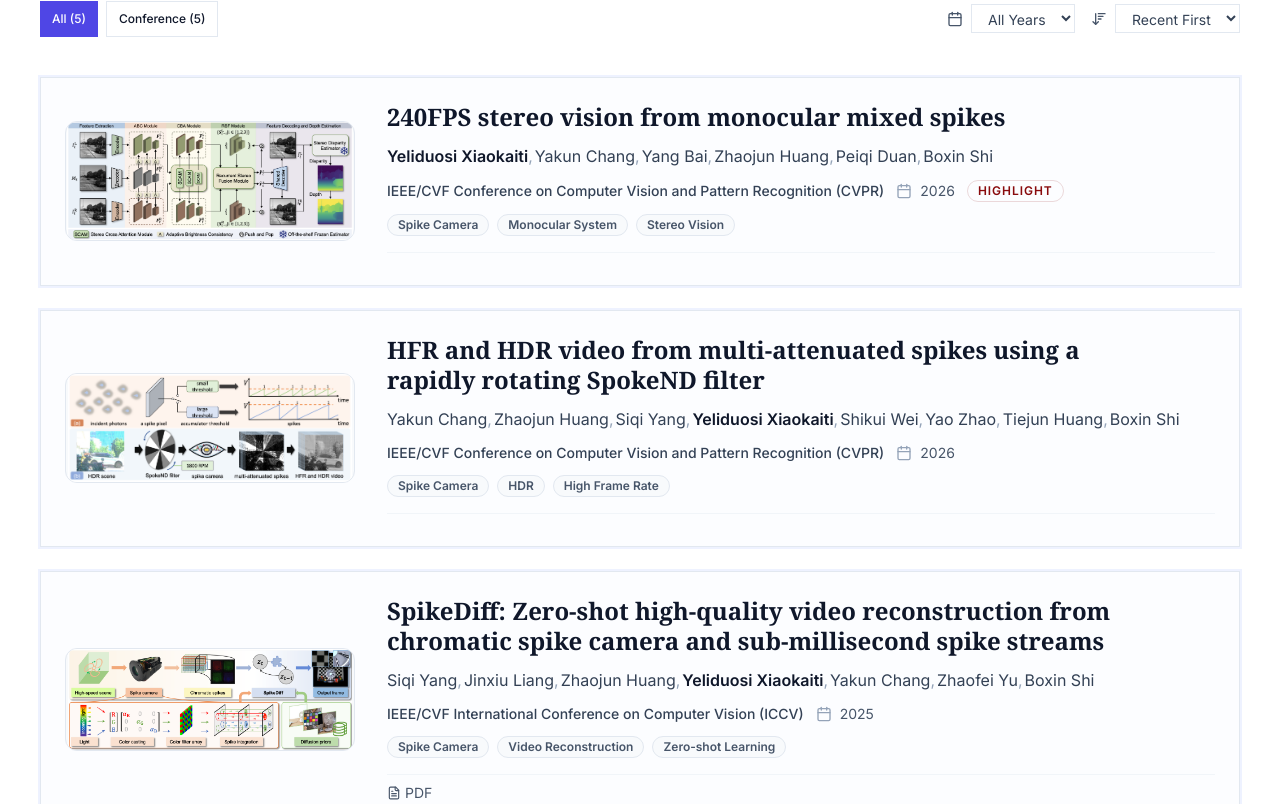
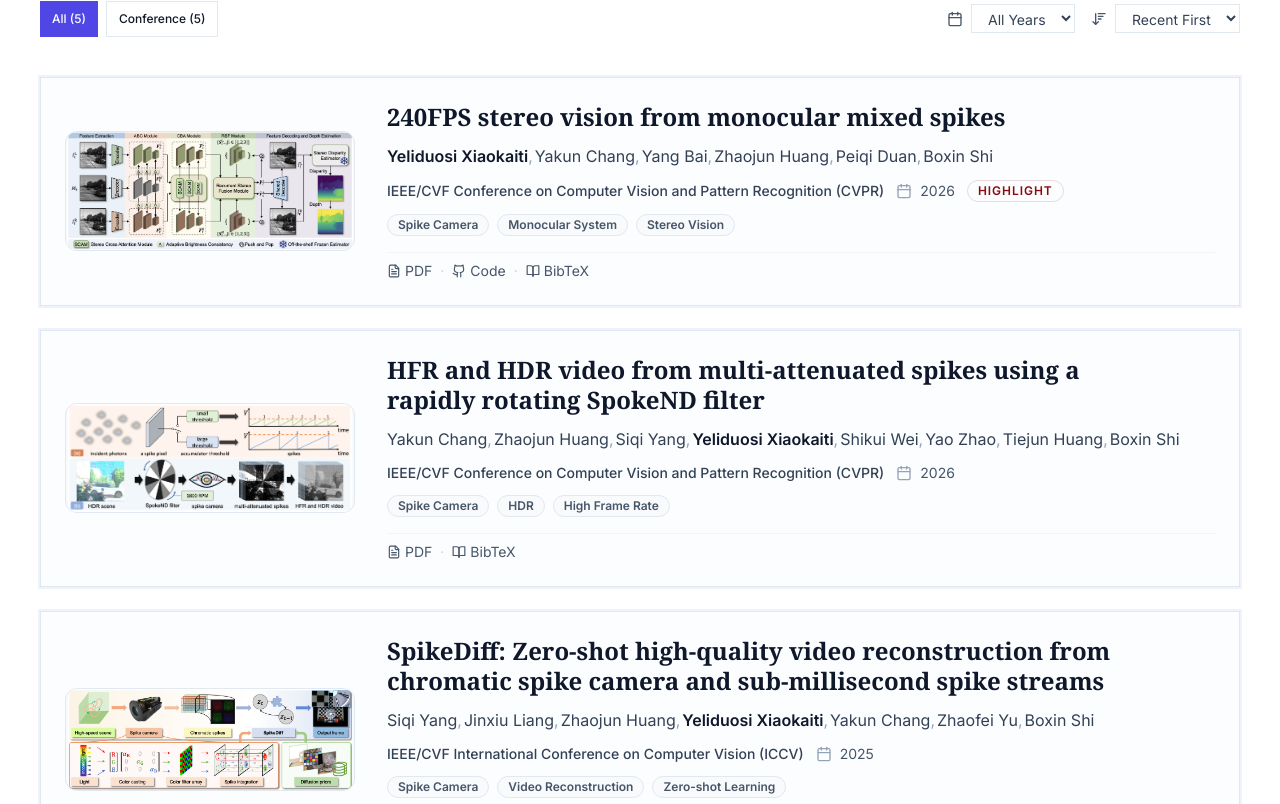
Before and after one commit to yongqiye00/yongqiye00.github.io, a Next.js app: page / in a window 1280 px wide. Shown: the part 736-1540 px from the top of the page. Built offline with nearby package versions, Linux system fonts and the light colour scheme.

Commit message:
Add publication links and BibTeX module

```diff
--- a/src/components/publication-card.tsx
+++ b/src/components/publication-card.tsx
@@ -3,7 +3,7 @@
 import type { Publication } from "@/types";
 import { Card } from "@/components/ui/card";
 import { Badge } from "@/components/ui/badge";
-import { ExternalLink, FileText, Github, Calendar, FileImage } from "lucide-react";
+import { ExternalLink, FileText, Github, Calendar, FileImage, BookOpen, Copy, Check } from "lucide-react";
 import { motion } from "framer-motion";
 import { scrollAnimationProps, hoverLift } from "@/lib/animations";
 import Image from "next/image";
@@ -17,6 +17,8 @@ interface PublicationCardProps {
 
 const PublicationCard = ({ publication, featured = false, index = 0 }: PublicationCardProps & { index?: number }) => {
   const [aspectRatio, setAspectRatio] = useState<number | undefined>();
+  const [showBibtex, setShowBibtex] = useState(false);
+  const [copiedBibtex, setCopiedBibtex] = useState(false);
 
   const formatDate = (year: number) => {
     return year.toString();
@@ -40,6 +42,7 @@ const PublicationCard = ({ publication, featured = false, index = 0 }: Publicati
 
   const hasThumbnail = publication.image && publication.image.length > 0;
   const thumbnailTarget = publication.pdf_url || publication.project_url;
+  const hasBibtex = Boolean(publication.bibtex?.trim());
   const presentationLabel =
     publication.presentation_type === "oral"
       ? "Oral"
@@ -48,6 +51,14 @@ const PublicationCard = ({ publication, featured = false, index = 0 }: Publicati
         : null;
   const presentationClassName =
     "border-[rgb(137,11,13)]/15 bg-[rgb(137,11,13)]/8 text-[rgb(137,11,13)]";
+
+  const handleCopyBibtex = async () => {
+    if (!publication.bibtex) return;
+
+    await navigator.clipboard.writeText(publication.bibtex);
+    setCopiedBibtex(true);
+    window.setTimeout(() => setCopiedBibtex(false), 1800);
+  };
 
   return (
     <motion.div
@@ -200,7 +211,9 @@ const PublicationCard = ({ publication, featured = false, index = 0 }: Publicati
               )}
               {publication.project_url && (
                 <>
-                  <span className="text-slate-300 mx-1">·</span>
+                  {(publication.pdf_url || publication.code_url) && (
+                    <span className="text-slate-300 mx-1">·</span>
+                  )}
                   <a
                     href={publication.project_url}
                     target="_blank"
@@ -212,9 +225,47 @@ const PublicationCard = ({ publication, featured = false, index = 0 }: Publicati
                   </a>
                 </>
               )}
+              {hasBibtex && (
+                <>
+                  {(publication.pdf_url || publication.code_url || publication.project_url) && (
+                    <span className="text-slate-300 mx-1">·</span>
+                  )}
+                  <button
+                    type="button"
+                    onClick={() => setShowBibtex((current) => !current)}
+                    aria-expanded={showBibtex}
+                    className="flex items-center hover:text-indigo-500 transition-colors"
+                  >
+                    <BookOpen className="h-3.5 w-3.5 mr-1" />
+                    BibTeX
+                  </button>
+                </>
+              )}
             </div>
           </div>
         </div>
+        {hasBibtex && showBibtex && (
+          <div className="mt-3 min-w-0 max-w-full overflow-hidden rounded-md border border-slate-200 bg-slate-50 md:ml-[322px]">
+            <div className="flex items-center justify-between gap-3 border-b border-slate-200 px-3 py-2">
+              <span className="text-xs font-medium text-slate-700">BibTeX</span>
+              <button
+                type="button"
+                onClick={handleCopyBibtex}
+                className="inline-flex items-center gap-1 text-xs text-slate-600 hover:text-indigo-500 transition-colors"
+              >
+                {copiedBibtex ? (
+                  <Check className="h-3.5 w-3.5" />
+                ) : (
+                  <Copy className="h-3.5 w-3.5" />
+                )}
+                {copiedBibtex ? "Copied" : "Copy"}
+              </button>
+            </div>
+            <pre className="max-w-full overflow-x-auto whitespace-pre-wrap break-words p-3 text-[11px] leading-relaxed text-slate-700">
+              <code>{publication.bibtex}</code>
+            </pre>
+          </div>
+        )}
       </Card>
     </motion.div>
   );
--- a/src/data/publications.ts
+++ b/src/data/publications.ts
@@ -17,9 +17,17 @@ export const publications: Publication[] = [
     type: "conference",
     presentation_type: "highlight",
     doi: "10.1109/CVPR52733.2024.012345",
-    pdf_url: "",
-    code_url: "",
+    pdf_url: "https://openaccess.thecvf.com/content/CVPR2026/papers/Xiaokaiti_240FPS_Stereo_Vision_from_Monocular_Mixed_Spikes_CVPR_2026_paper.pdf",
+    code_url: "https://github.com/yongqiye00/MonoSpikeStereo",
     project_url: "",
+    bibtex: `@InProceedings{Xiaokaiti_2026_CVPR,
+    author    = {Xiaokaiti, Yeliduosi and Chang, Yakun and Bai, Yang and Huang, Zhaojun and Duan, Peiqi and Shi, Boxin},
+    title     = {240FPS Stereo Vision from Monocular Mixed Spikes},
+    booktitle = {Proceedings of the IEEE/CVF Conference on Computer Vision and Pattern Recognition (CVPR)},
+    month     = {June},
+    year      = {2026},
+    pages     = {26688-26697}
+}`,
     image: "/thumbnails/2026/MonoSpikeStereo.png",
     abstract: "Stereo vision is fundamental for enabling machines to perceive and interact with the world. While monocular stereo methods offer hardware compactness, they struggle with generalization due to reliance on data-driven priors. Binocular and multi-view systems improve accuracy but incur higher hardware complexity and data inefficiency. In this paper, we introduce a monocular solution for high-framerate stereo vision via temporal optical modulation. The modulation directs light from two views onto a single sensor in a mixed manner, while periodically attenuating one view at 60 Hz. To capture the temporal variations introduced by this modulation, we employ a high-speed spike camera that records the mixed scene as temporally dense spikes. The high temporal resolution of these spikes enables the construction of a linear system for efficient binocular video decoupling. Consequently, we introduce a two-stage decoding methodology for achieving high-quality stereo vision: An efficient least-squares-based baseline reconstruction followed by a deep learning refinement module. Experimental results demonstrate that our approach achieves 240FPS binocular video reconstruction with superior accuracy compared to monocular systems, while maintaining the hardware compactness and data efficiency. Code is available at https://github.com/yongqiye00/MonoSpikeStereo.",
     tags: ["Spike Camera", "Monocular System", "Stereo Vision", "Video Reconstruction", "Computer Vision"],
@@ -43,9 +51,17 @@ export const publications: Publication[] = [
     year: 2026,
     type: "conference",
     doi: "",
-    pdf_url: "",
+    pdf_url: "https://openaccess.thecvf.com/content/CVPR2026/papers/Chang_HFR_and_HDR_Video_from_Multi-Attenuated_Spikes_Using_a_Rapidly_CVPR_2026_paper.pdf",
     code_url: "",
     project_url: "",
+    bibtex: `@InProceedings{Chang_2026_CVPR,
+    author    = {Chang, Yakun and Huang, Zhaojun and Yang, Siqi and Xiaokaiti, Yeliduosi and Wei, Shikui and Zhao, Yao and Huang, Tiejun and Shi, Boxin},
+    title     = {HFR and HDR Video from Multi-Attenuated Spikes Using a Rapidly Rotating SpokeND Filter},
+    booktitle = {Proceedings of the IEEE/CVF Conference on Computer Vision and Pattern Recognition (CVPR)},
+    month     = {June},
+    year      = {2026},
+    pages     = {19716-19725}
+}`,
     image: "/thumbnails/2026/spokend-filter.png",
     abstract: "Capturing scenes with both high dynamic range (HDR) and high-speed motion is challenging for conventional cameras. Existing alternating-exposure approaches reduce temporal resolution, making them unsuitable for high-speed scenes. Current solutions often fix spatially-varying attenuation or use multiple sensors to preserve temporal resolution. This paper leverages an ultra-high-speed spike camera for spatial and temporal attenuation of incident light, reconstructing high-frame-rate (HFR) and HDR video with a single sensor. A rapidly rotating spoke-pattern neutral density (SpokeND) filter enables each pixel to periodically capture multi-attenuated spikes. Building on these, we propose ReST-Net, with ReGain and ReFine modules: ReGain reconstructs spatially consistent frames by recovering relative gain from spikes, while ReFine removes temporal fluctuations for temporally consistent HDR videos. Experiments on synthetic and real-world data show reconstruction of HDR video at up to 2000 FPS.",
     tags: ["Spike Camera", "HDR", "High Frame Rate", "Video Reconstruction", "Optical Filter"],
@@ -71,6 +87,14 @@ export const publications: Publication[] = [
     pdf_url: "https://openaccess.thecvf.com/content/CVPR2024/papers/Chang_Towards_HDR_and_HFR_Video_from_Rolling-Mixed-Bit_Spikings_CVPR_2024_paper.pdf",
     code_url: "",
     project_url: "",
+    bibtex: `@InProceedings{Chang_2024_CVPR,
+    author    = {Chang, Yakun and Xiaokaiti, Yeliduosi and Liu, Yujia and Fan, Bin and Huang, Zhaojun and Huang, Tiejun and Shi, Boxin},
+    title     = {Towards HDR and HFR Video from Rolling-Mixed-Bit Spikings},
+    booktitle = {Proceedings of the IEEE/CVF Conference on Computer Vision and Pattern Recognition (CVPR)},
+    month     = {June},
+    year      = {2024},
+    pages     = {25117-25127}
+}`,
     image: "/thumbnails/2024/multi-bit_teaser.png",
     abstract: "The spiking cameras offer the benefits of high dynamic range (HDR), high temporal resolution, and low data redundancy. However, reconstructing HDR videos in high-speed conditions using single-bit spikings presents challenges due to the limited bit depth. Increasing the bit depth of the spikings is advantageous for boosting HDR performance, but the readout efficiency will be decreased, which is unfavorable for achieving a high frame rate (HFR) video. To address these challenges, we propose a readout mechanism to obtain rolling-mixed-bit (RMB) spikings, which involves interleaving multi-bit spikings within the single-bit spikings in a rolling manner, thereby combining the characteristics of high bit depth and efficient readout. Furthermore, we introduce RMB-Net for reconstructing HDR and HFR videos. RMBNet comprises a cross-bit attention block for fusing mixed-bit spikings and a cross-time attention block for achieving temporal fusion. Extensive experiments conducted on synthetic and real-synthetic data demonstrate the superiority of our method. For instance, pure 3-bit spikings result in 3 times of data volume, whereas our method achieves comparable performance with less than 2% increase in data volume.",
     tags: ["Spike Camera", "HDR", "High Frame Rate", "Video Reconstruction", "Computer Vision"],
@@ -96,6 +120,14 @@ export const publications: Publication[] = [
     pdf_url: "https://openaccess.thecvf.com/content/ICCV2025/papers/Yang_SpikeDiff_Zero-shot_High-Quality_Video_Reconstruction_from_Chromatic_Spike_Camera_and_ICCV_2025_paper.pdf",
     code_url: "",
     project_url: "",
+    bibtex: `@InProceedings{Yang_2025_ICCV,
+    author    = {Yang, Siqi and Liang, Jinxiu and Huang, Zhaojun and Xiaokaiti, Yeliduosi and Chang, Yakun and Yu, Zhaofei and Shi, Boxin},
+    title     = {SpikeDiff: Zero-shot High-Quality Video Reconstruction from Chromatic Spike Camera and Sub-millisecond Spike Streams},
+    booktitle = {Proceedings of the IEEE/CVF International Conference on Computer Vision (ICCV)},
+    month     = {October},
+    year      = {2025},
+    pages     = {7905-7914}
+}`,
     image: "/thumbnails/2025/spike_diff_teaser.png",
     abstract: "This paper presents SpikeDiff, a novel approach for zero-shot high-quality video reconstruction from chromatic spike camera and sub-millisecond spike streams. The method leverages advanced neural network techniques to reconstruct high-quality video sequences from sparse spike camera data, enabling unprecedented temporal resolution and color fidelity.",
     tags: ["Spike Camera", "Video Reconstruction", "Zero-shot Learning", "Neural Networks", "Computer Vision"],
@@ -120,6 +152,14 @@ export const publications: Publication[] = [
     pdf_url: "https://openaccess.thecvf.com/content/ICCV2025/papers/Zhou_Event-based_Visual_Vibrometry_ICCV_2025_paper.pdf",
     code_url: "",
     project_url: "",
+    bibtex: `@InProceedings{Zhou_2025_ICCV,
+    author    = {Zhou, Xinyu and Duan, Peiqi and Xiaokaiti, Yeliduosi and Xu, Chao and Shi, Boxin},
+    title     = {Event-based Visual Vibrometry},
+    booktitle = {Proceedings of the IEEE/CVF International Conference on Computer Vision (ICCV)},
+    month     = {October},
+    year      = {2025},
+    pages     = {24666-24676}
+}`,
     image: "/thumbnails/2025/evv_teaser.png",
     abstract: "This paper introduces a novel approach to visual vibrometry using event-based cameras. The method leverages the high temporal resolution and low latency of event cameras to detect and measure subtle vibrations in real-time, enabling applications in industrial monitoring, structural health assessment, and scientific research.",
     tags: ["Event Camera", "Vibrometry", "Computer Vision", "High-speed Imaging", "Signal Processing"],
--- a/src/types/index.ts
+++ b/src/types/index.ts
@@ -48,6 +48,7 @@ export interface Publication {
   pdf_url?: string;
   code_url?: string;
   project_url?: string;
+  bibtex?: string;
   image?: string;
   abstract: string;
   tags: string[];
```
